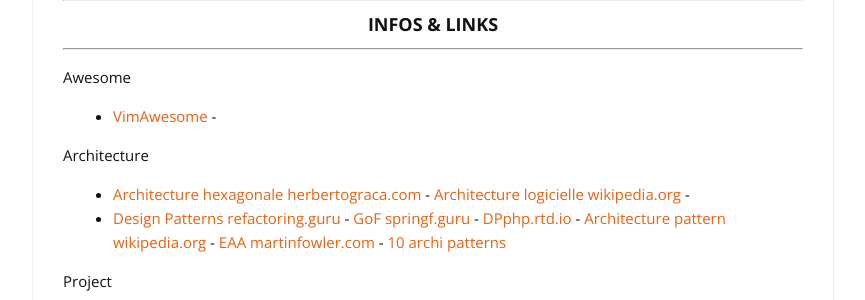
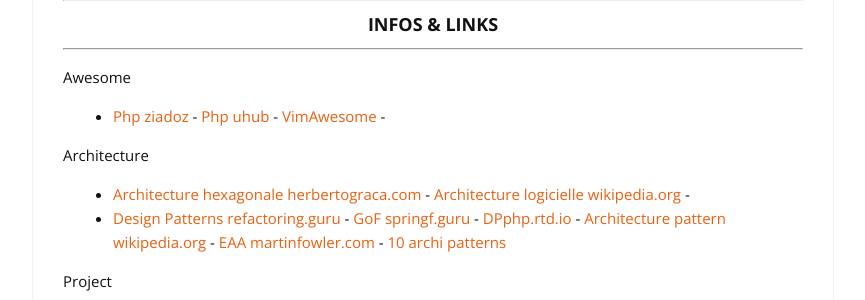
Before and after one commit to cylmat/cylmat.github.io, a Jekyll site: the page built from _pages/USEFUL.md, in a window 1280 px wide and 900 px high, scrolled down 2263 px. Shown: the part 154-454 px from the top of the window, without its empty margins (207-1072 px from the left). Built offline with Jekyll 4.4.1, drawn with Linux system fonts in a browser that asks for light colours; nearby versions of some CDN libraries.

Commit message:
Update USEFUL.md

```diff
--- a/_pages/USEFUL.md
+++ b/_pages/USEFUL.md
@@ -99,7 +99,7 @@
 ### <center>INFOS & LINKS</center>
 ---
 Awesome
-- [VimAwesome](https://vimawesome.com) -
+- [Php ziadoz](https://github.com/ziadoz/awesome-php) - [Php uhub](https://github.com/uhub/awesome-php) - [VimAwesome](https://vimawesome.com) -
 
 Architecture
 * [Architecture hexagonale herbertograca.com](https://herbertograca.com/2017/11/16/explicit-architecture-01-ddd-hexagonal-onion-clean-cqrs-how-i-put-it-all-together) - [Architecture logicielle wikipedia.org](https://en.wikipedia.org/wiki/List_of_software_architecture_styles_and_patterns) -
```
